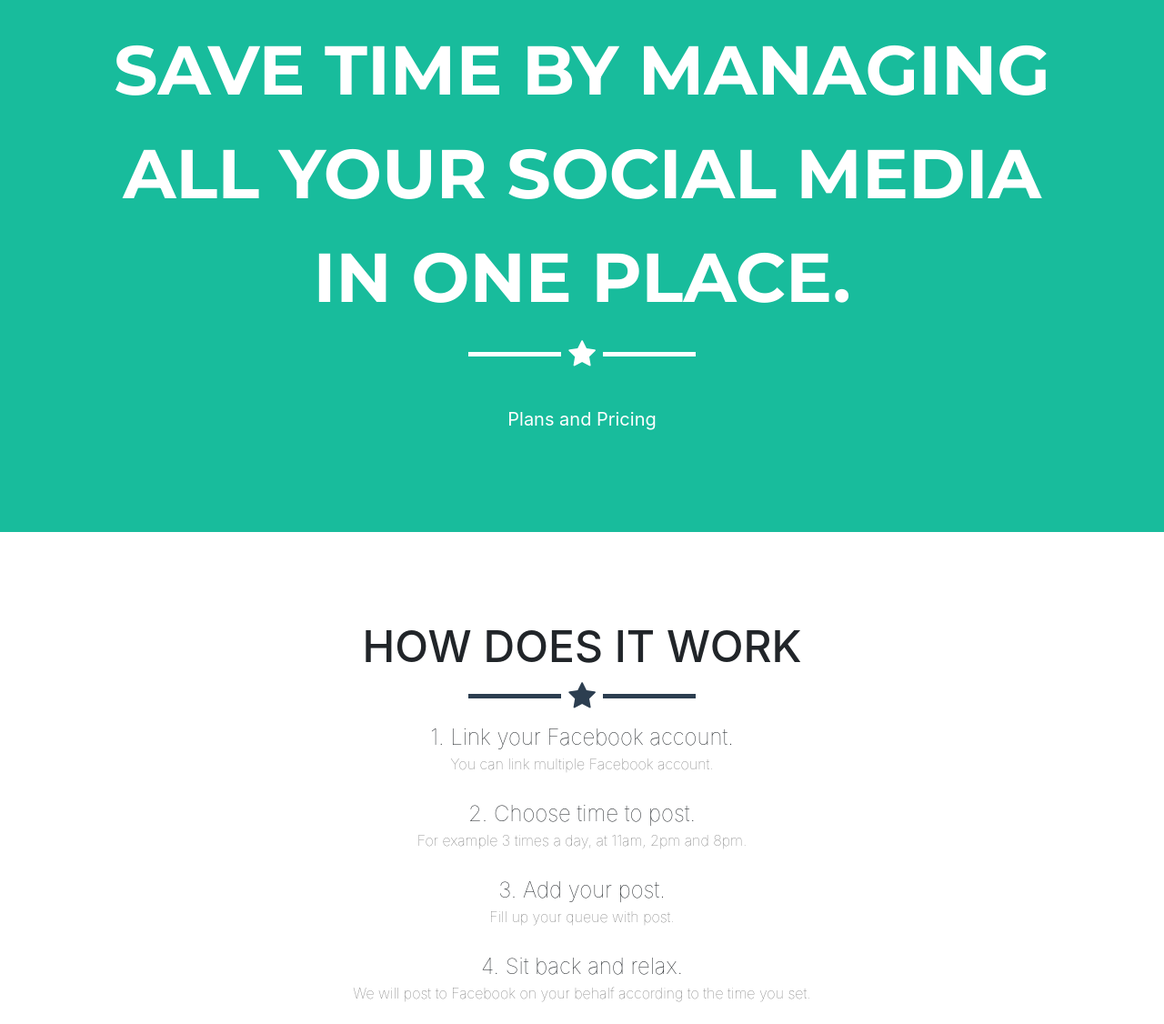
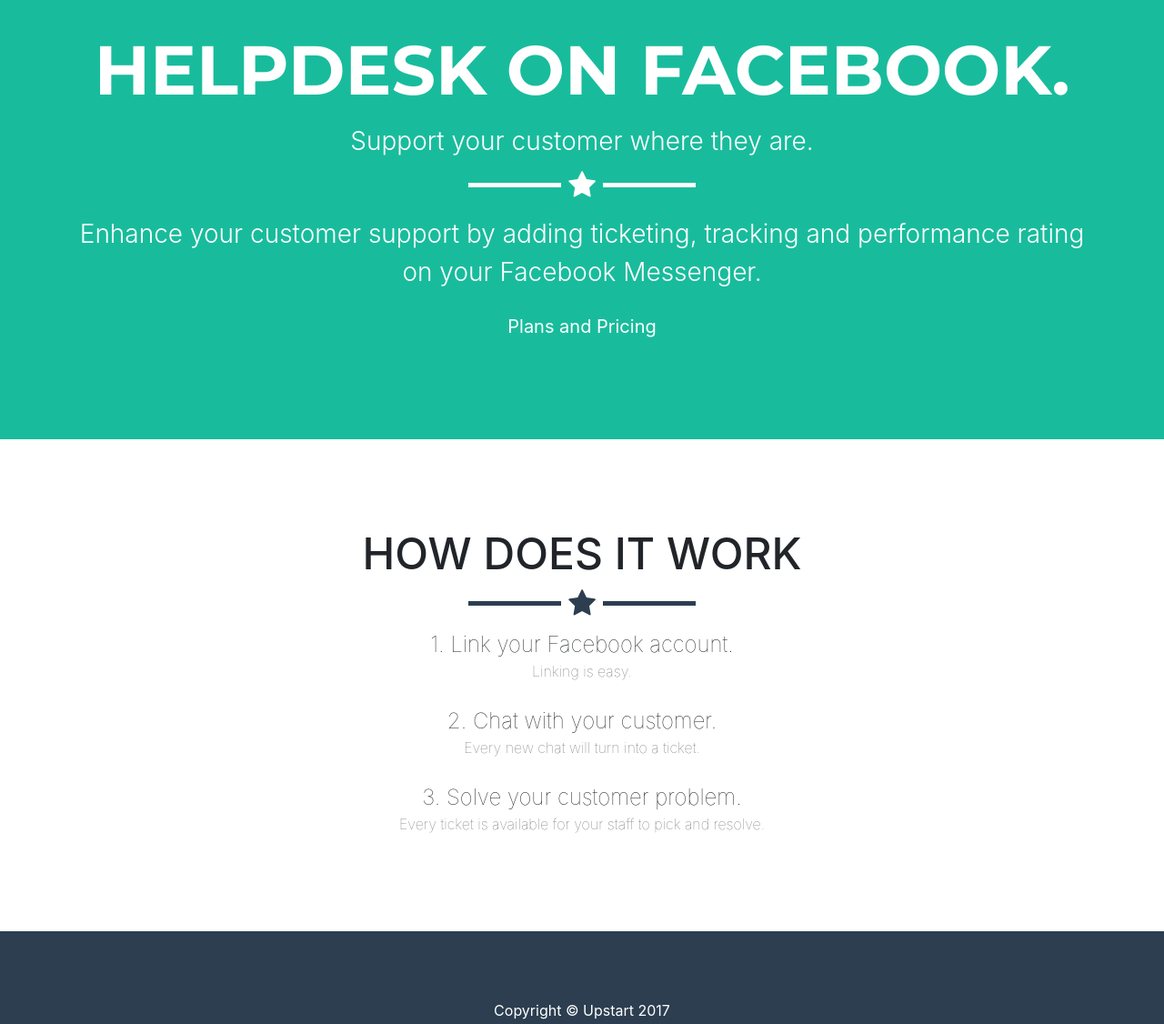
Before and after one commit to valehelle/landing_support, a website with bundled scripts: page index.html in a window 1280 px wide. Shown: the part 180-1306 px from the top of the page at 91% size. Built offline with nearby package versions, Linux system fonts and the light colour scheme.

Commit message:
change title

```diff
--- a/index.html
+++ b/index.html
@@ -37,8 +37,10 @@
 		<header class="masthead">
 		  <div class="container">
 			<div class="intro-text">
-			  <span class="name">Save time by managing all your social media in one place.</span>
+				<span class="name">Helpdesk on Facebook.</span>
+				<span class="skills">Support your customer where they are.</span>
 			  <hr class="star-light">
+				<span class="skills">Enhance your customer support by adding ticketing, tracking and performance rating on your Facebook Messenger. </span>
 				<div class="col-lg-8 mx-auto text-center">
 					<a href="#" class="btn btn-lg btn-outline" id = "pricing">
 					  Plans and Pricing
@@ -56,16 +58,13 @@
 			<div class="row">
 			  <div class="col-sm-12 " >
 				<h4 class="text-center" style = "text-transform: none; font-weight: 100;">1. Link your Facebook account.</h4>
-				<h6 class="text-center" style = "text-transform: none; color:#676767; font-weight: 100; ">You can link multiple Facebook account.</h6>
+				<h6 class="text-center" style = "text-transform: none; color:#676767; font-weight: 100; ">Linking is easy.</h6>
 				<br>
-				<h4 class="text-center" style = "text-transform: none; font-weight: 100;">2. Choose time to post.</h4>
-				<h6 class="text-center" style = "text-transform: none; color:#676767; font-weight: 100;">For example 3 times a day, at 11am, 2pm and 8pm.</h6>
+				<h4 class="text-center" style = "text-transform: none; font-weight: 100;">2. Chat with your customer.</h4>
+				<h6 class="text-center" style = "text-transform: none; color:#676767; font-weight: 100;">Every new chat will turn into a ticket.</h6>
 				<br>
-				<h4 class="text-center" style = "text-transform: none; font-weight: 100;">3. Add your post.</h4>
-				<h6 class="text-center" style = "text-transform: none; color:#676767; font-weight: 100;">Fill up your queue with post.</h6>
-				<br>
-				<h4 class="text-center" style = "text-transform: none; font-weight: 100;">4. Sit back and relax.</h4>
-				<h6 class="text-center" style = "text-transform: none; color:#676767; font-weight: 100;">We will post to Facebook on your behalf according to the time you set.</h6>
+				<h4 class="text-center" style = "text-transform: none; font-weight: 100;">3. Solve your customer problem.</h4>
+				<h6 class="text-center" style = "text-transform: none; color:#676767; font-weight: 100;">Every ticket is available for your staff to pick and resolve.</h6>
 			  </div>
 
 			</div>
```
